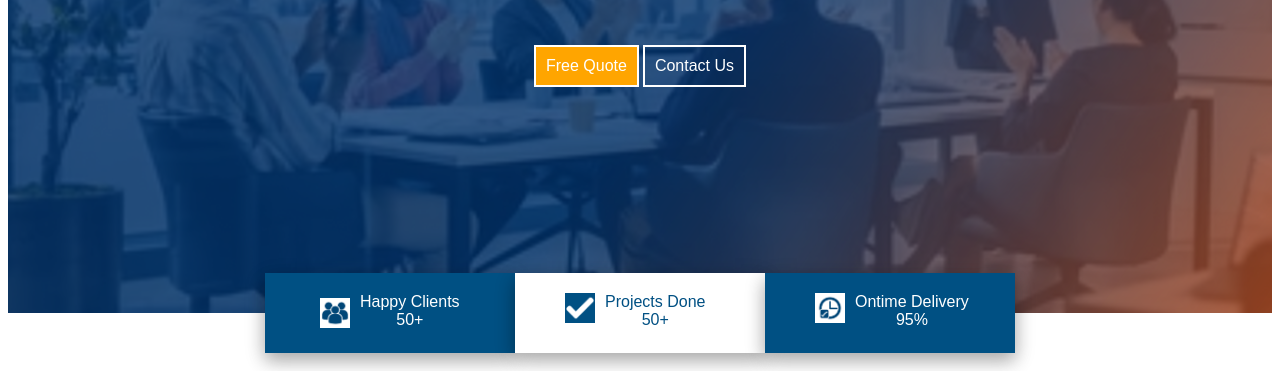
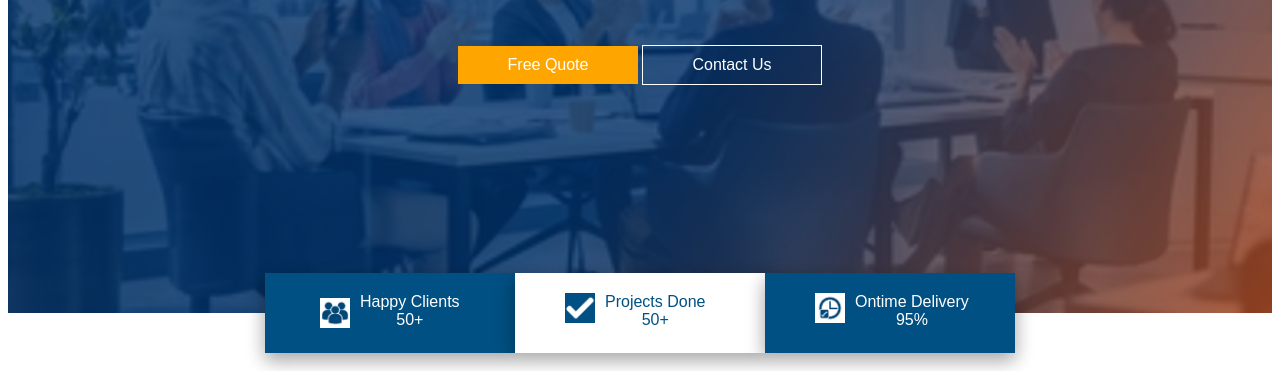
Before and after one commit to venkataramana1191/ShivTeam, a plain HTML site: page index.html in a window 1280 px wide. Shown: the part 429-800 px from the top of the page. Drawn offline with Linux system fonts and the light colour scheme.

Commit message:
Update index.html

```diff
--- a/index.html
+++ b/index.html
@@ -59,11 +59,13 @@
         font-size: 48px;
     }
     .htag .bt> button{
+        width: 180px;
         text-align: center;
         padding:10px;
         font-size: 16px;
         color :white;
-        border: 2px solid white;
+        border: 1px solid white;
+        background-color: transparent;
     }
 
 
@@ -138,7 +140,7 @@
             <div class="htag">
                 <p>Creative & Innovative <br> Digital Solution</p>
                <div class="bt">
-                <button style="background-color: orange;">Free Quote</button>
+                <button style="background-color: orange;border: none;">Free Quote</button>
                 <button style="background-color: transparent;">Contact Us</button>
                </div>
             </div>
```
